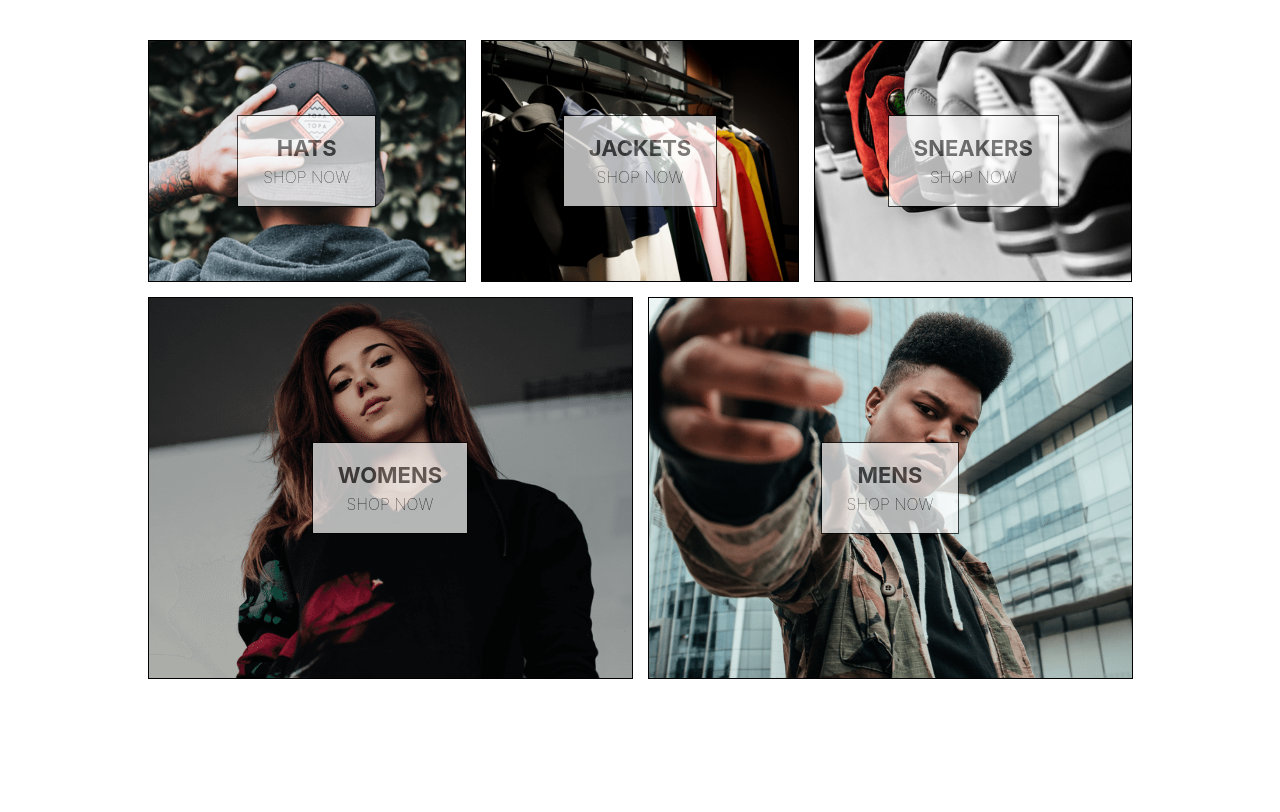
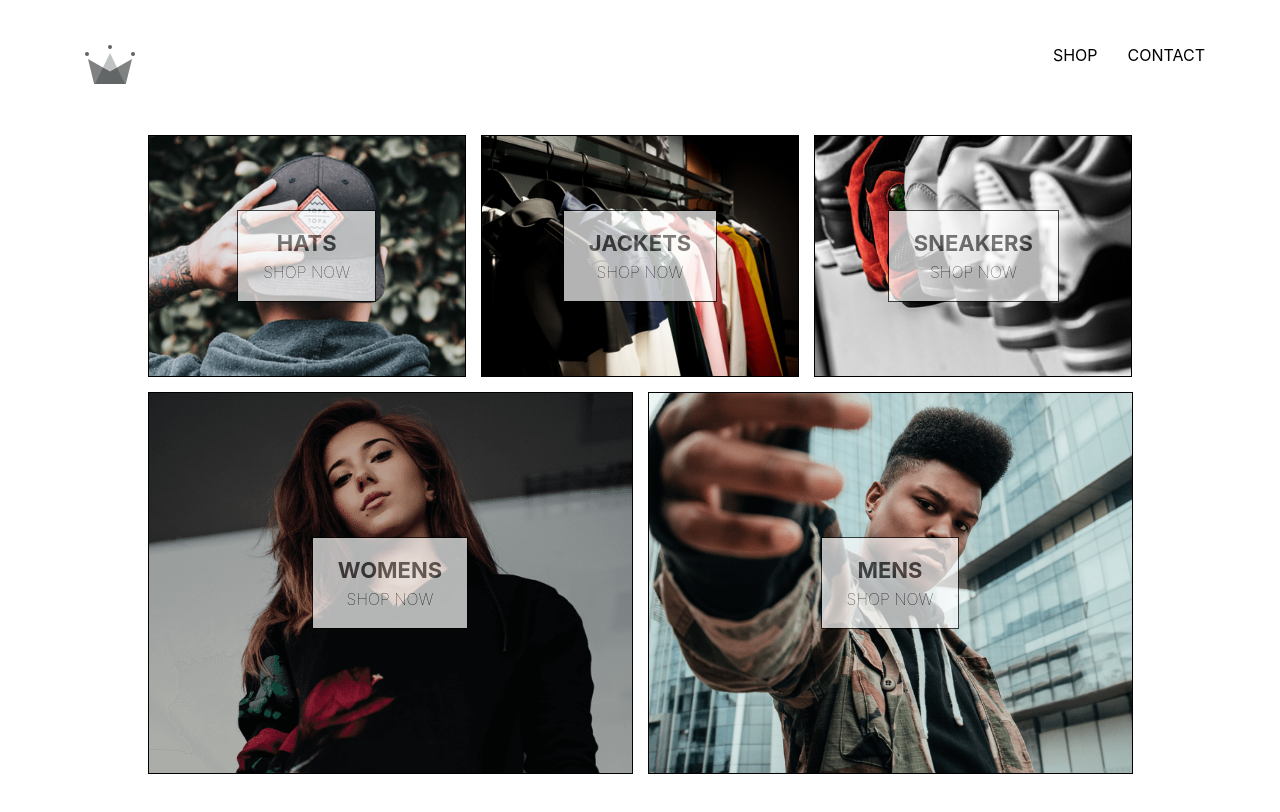
Before and after one commit to luca-eidos/crwn-clothing, a React (Create React App) app: page / in a window 1280 px wide. Shown: the top 812 px of the page. Built offline with nearby package versions, Linux system fonts and the light colour scheme.

Commit message:
adding header component and links

```diff
--- a/src/App.css
+++ b/src/App.css
@@ -2,3 +2,8 @@
   font: 'Open Sans Condensed';
   padding: 20px 60px;
 }
+
+a{
+  text-decoration: none;
+  color: black;
+}
--- a/src/App.js
+++ b/src/App.js
@@ -4,10 +4,12 @@
 import './App.css';
 import HomePage from './pages/homepage/homepage.component'
 import ShopPage from './pages/shop/shop.component'
+import Header from './components/header/header.component'
 
 function App() {
   return (
     <div>
+      <Header/>
       <Switch>
         <Route exact path="/" component={HomePage}/>
         <Route exact path="/shop" component={ShopPage}/>
--- /dev/null
+++ b/src/components/header/header.component.js
@@ -0,0 +1,20 @@
+import React from 'react'
+import {Link} from 'react-router-dom'
+
+import { ReactComponent as Logo } from '../../assets/crown.svg'
+
+import './header.styles.scss'
+
+export default function Header() {
+    return (
+        <div className="header">
+            <Link className="logo-container" to="/">
+                <Logo className="logo"></Logo>
+            </Link>
+            <div className="options">
+                <Link className="option" to="/shop">SHOP</Link>
+                <Link className="option" to="/shop">CONTACT</Link>
+            </div>
+        </div>
+    )
+}
--- /dev/null
+++ b/src/components/header/header.styles.scss
@@ -0,0 +1,25 @@
+.header {
+    height: 70px;
+    width: 100%;
+    display: flex;
+    justify-content: space-between;
+    margin-bottom: 25px;
+
+    .logo-container {
+      height: 100%;
+      width: 70px;
+      padding: 25px;
+    }
+
+    .options {
+      width: 50%;
+      height: 100%;
+      display: flex;
+      align-items: center;
+      justify-content: flex-end;
+
+      .option {
+        padding: 10px 15px;
+      }
+    }
+  }
```
Also changed, not shown: src/assets/crown.svg (added).
